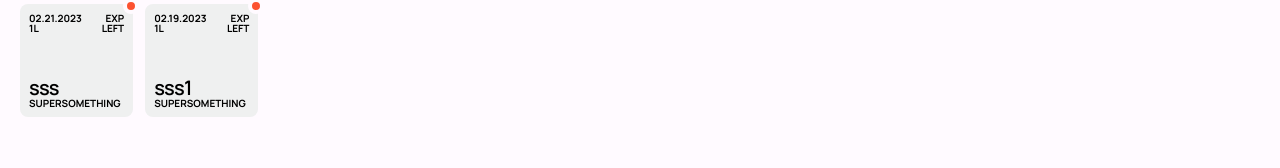
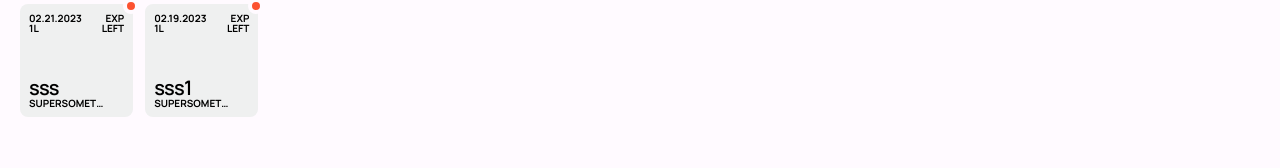
Before and after one commit to arperevalov/friska, a Next.js app: page / in a window 1280 px wide. Shown: the part 287-455 px from the top of the page. Built offline with nearby package versions, Linux system fonts and the light colour scheme.

Commit message:
fix: category size

```diff
--- a/components/Card.tsx
+++ b/components/Card.tsx
@@ -58,7 +58,7 @@ export const Card = (props: CardInterface) => {
                     <h3 className='card__title h2'>
                         { title }
                     </h3>
-                    <h4 className='h4'>
+                    <h4 className='card__category h4'>
                         { category }
                     </h4>
                 </div>
--- a/pages/index.tsx
+++ b/pages/index.tsx
@@ -26,7 +26,6 @@ export const useMainStore = create<MainStoreInterface>(set => ({
     {
       id: 0,
       title: 'Milk',
-      category: 'veggies',
       expDate: '02.20.2023',
       left: 1,
       units: 'l',
@@ -53,7 +52,6 @@ export default function Home() {
   useEffect(()=>{
       setCards({
         title : 'sss',
-        category: 'veggies',
         expDate: '02.21.2023',
         left: 1,
         units: 'l',
@@ -61,7 +59,6 @@ export default function Home() {
       })
       setCards({
         title : 'sss1',
-        category: 'veggies',
         expDate: '02.19.2023',
         left: 1,
         units: 'l',
--- a/styles/components/card.scss
+++ b/styles/components/card.scss
@@ -23,6 +23,14 @@
             border-color: $gray;
             cursor: auto;
         }
+
+        #{$self}__title {
+            max-width: initial;
+        }
+
+        #{$self}__category {
+            max-width: initial;
+        }
     }
 
     &.outdated {
@@ -36,6 +44,7 @@
 
 
     &__container{
+        width: 100%;
         position: relative;
         aspect-ratio: 1/1;
         padding: rem(7);
@@ -68,7 +77,17 @@
     }
 
     &__title {
-        word-wrap: break-word;
+        max-width: rem(80);
+        overflow: hidden;
+        text-overflow: ellipsis;
+        white-space: nowrap;
+    }
+
+    &__category {
+        max-width: rem(80);
+        overflow: hidden;
+        text-overflow: ellipsis;
+        white-space: nowrap;
     }
 
     &__line {
```
